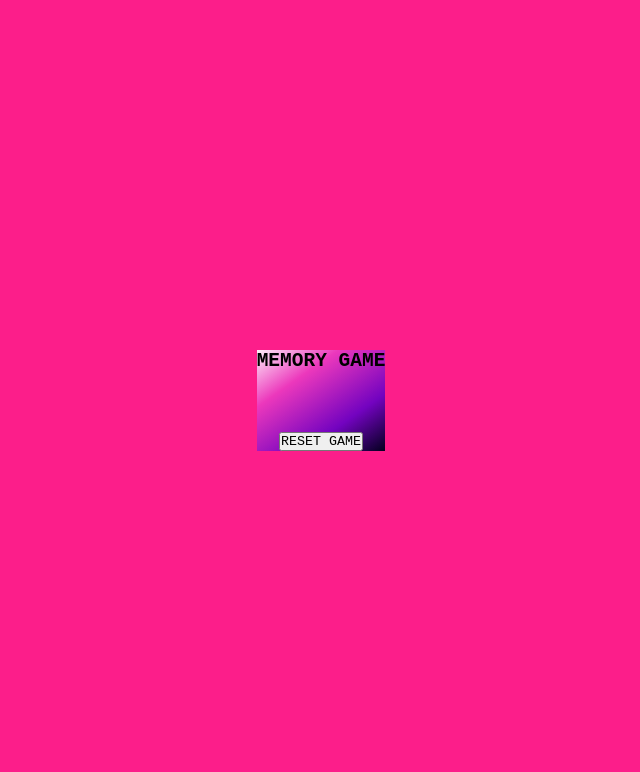
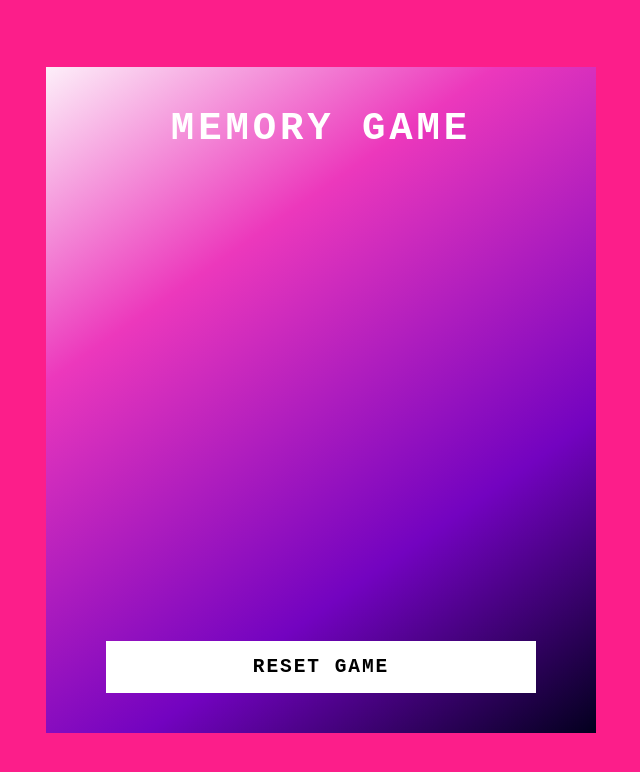
Before and after one commit to rsbastos/JavaScript-Memory-Game, a plain HTML site: page index.html in a window 1280 px wide. Shown: the whole page, without its empty margins (319-959 px from the left). Drawn offline with Linux system fonts and the light colour scheme.

Commit message:
:lipstick: feat: add styles

```diff
--- a/src/styles/main.css
+++ b/src/styles/main.css
@@ -14,5 +14,50 @@ body {
         align-items: center;
         gap: 30px;
         background: linear-gradient(325deg, #03001e 0%, #7303c0 30%, #ec38bc 70%, #fdeff9 100%);
-        padding: 40px, 60px;
+        padding: 40px 60px;
 }
+
+h2 {
+    font-size: 3em;
+    color: #ffffff;
+    text-transform: uppercase;
+    letter-spacing: 0.1em;
+}
+
+.reset {
+    padding: 15px 20px;
+    width: 100%;
+    color: #000000;
+    background-color: #ffffff;
+    border: none;
+    font-size: 1.5em;
+    letter-spacing: 0.1em;
+    text-transform: uppercase;
+    cursor: pointer;
+    font-weight: 600;
+}
+
+.reset:focus {
+    color: #ec38bc;
+    background-color: #000000;
+}
+
+.game {
+    width: 430px;
+    height: 430px;
+    display: flex;
+    flex-wrap: wrap;
+    gap: 10px;
+    transform-style: preserve-3d;
+    perspective: 500px;
+}
+
+.item {
+    position: relative;
+    width: 100px;
+    height: 100px;
+    display: flex;
+    align-items: center;
+    justify-content: center;
+    background-color: #ffffff;
+}
```
